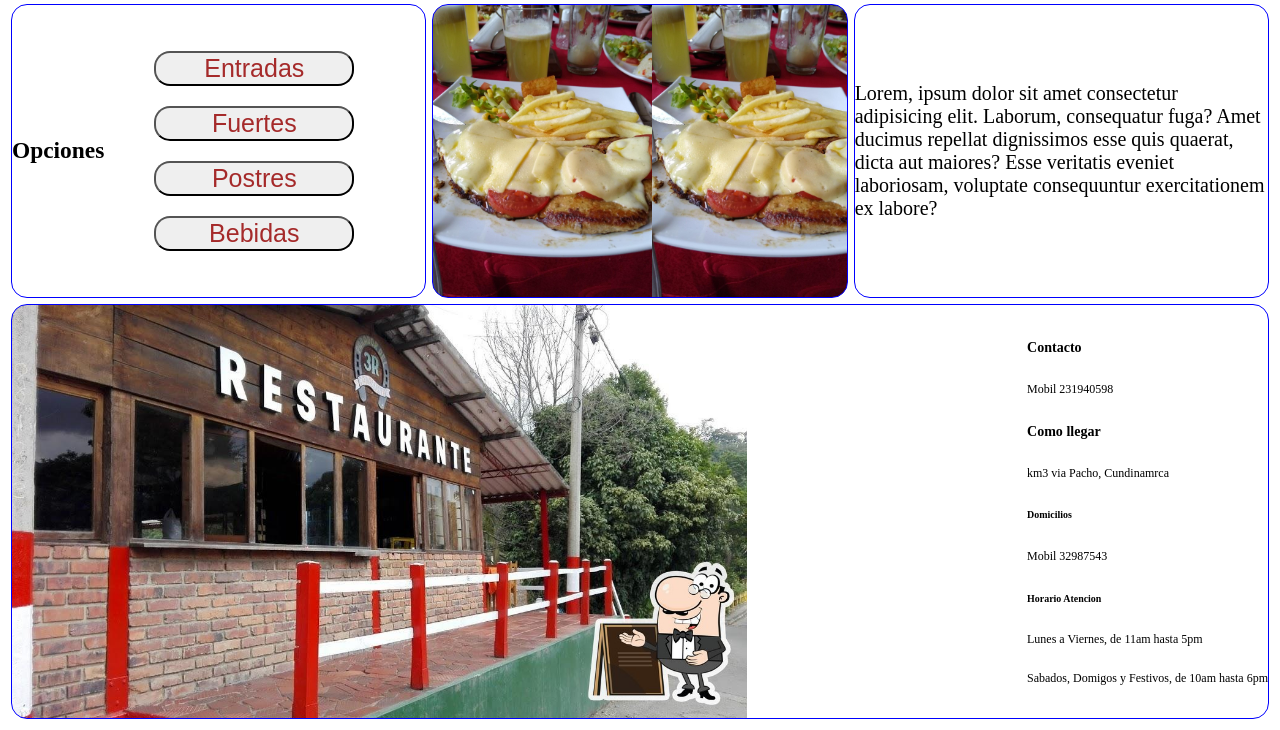
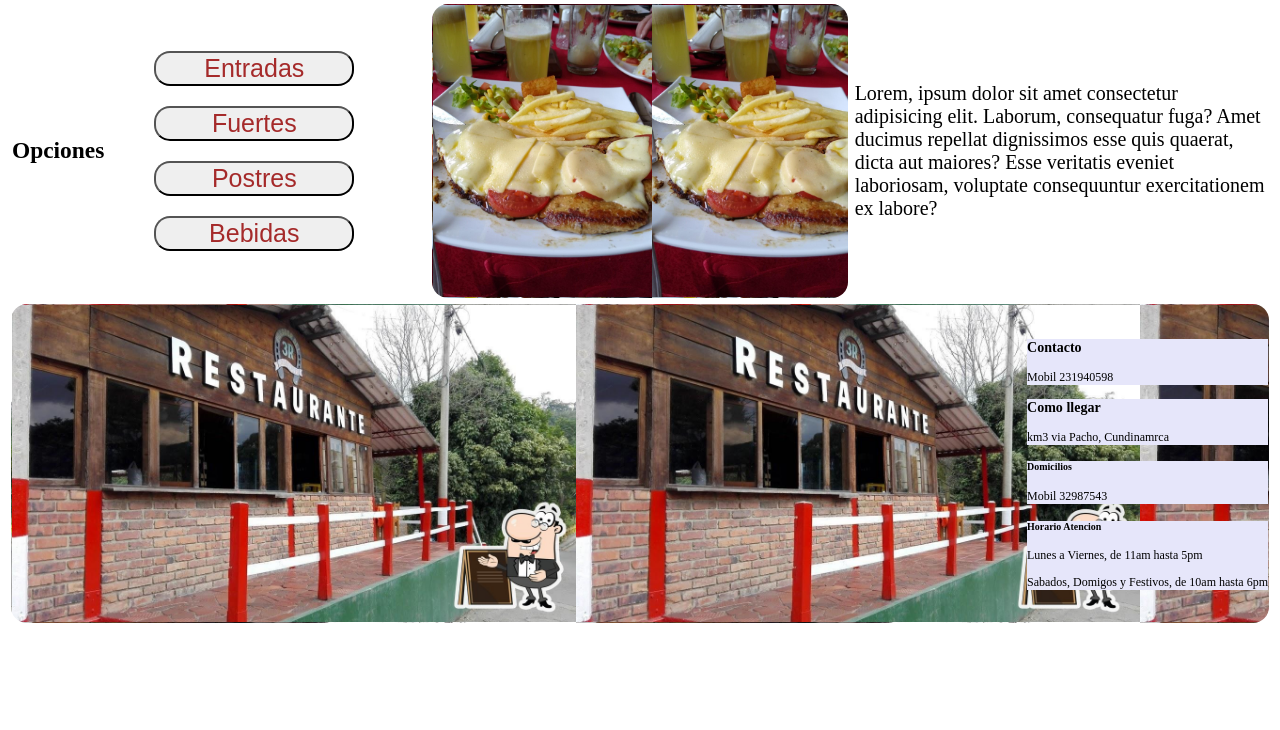
Before and after one commit to jcsanchezg/jcsanchezg.github.io, a plain HTML site: page index.html in a window 1280 px wide. Shown: the part 116-846 px from the top of the page. After the commit the page ends 800 px from the top, so only its background shows below. Drawn offline with Linux system fonts and the light colour scheme.

Commit message:
ajusto posiciones de footer

```diff
--- a/proyectrestaurant.css
+++ b/proyectrestaurant.css
@@ -4,7 +4,7 @@
     grid-auto-rows: minmax(100px, auto);
 }
 .box {
-    border: 1px solid blue;
+    border: 1px solid transparent;
     border-radius:16px;
     /* background-color: lightblue; */
     display:flex;
@@ -47,21 +47,15 @@
     grid-row: 5;
     background-image: url('/images/restauranttittle.jpg');
     background-size: contain;
-    background-repeat: no-repeat;
+    /* background-repeat: no-repeat; */
     justify-content: flex-end;
 
 }
-.itemsfooter {
-    display: flex;
-    /* flex-direction: row; */
-    margin: 5px;
-    align-items: center;
-
-}
 .foter {
-    display:flex;
-    flex-direction: column;
+    flex-direction: row;
+    justify-content: flex-end;
     font-size: 12px;
+    background-color: lavender;
 }
 @media screen and (max-width: 640px) {
     .wrapper { background-color: aliceblue;}
```
